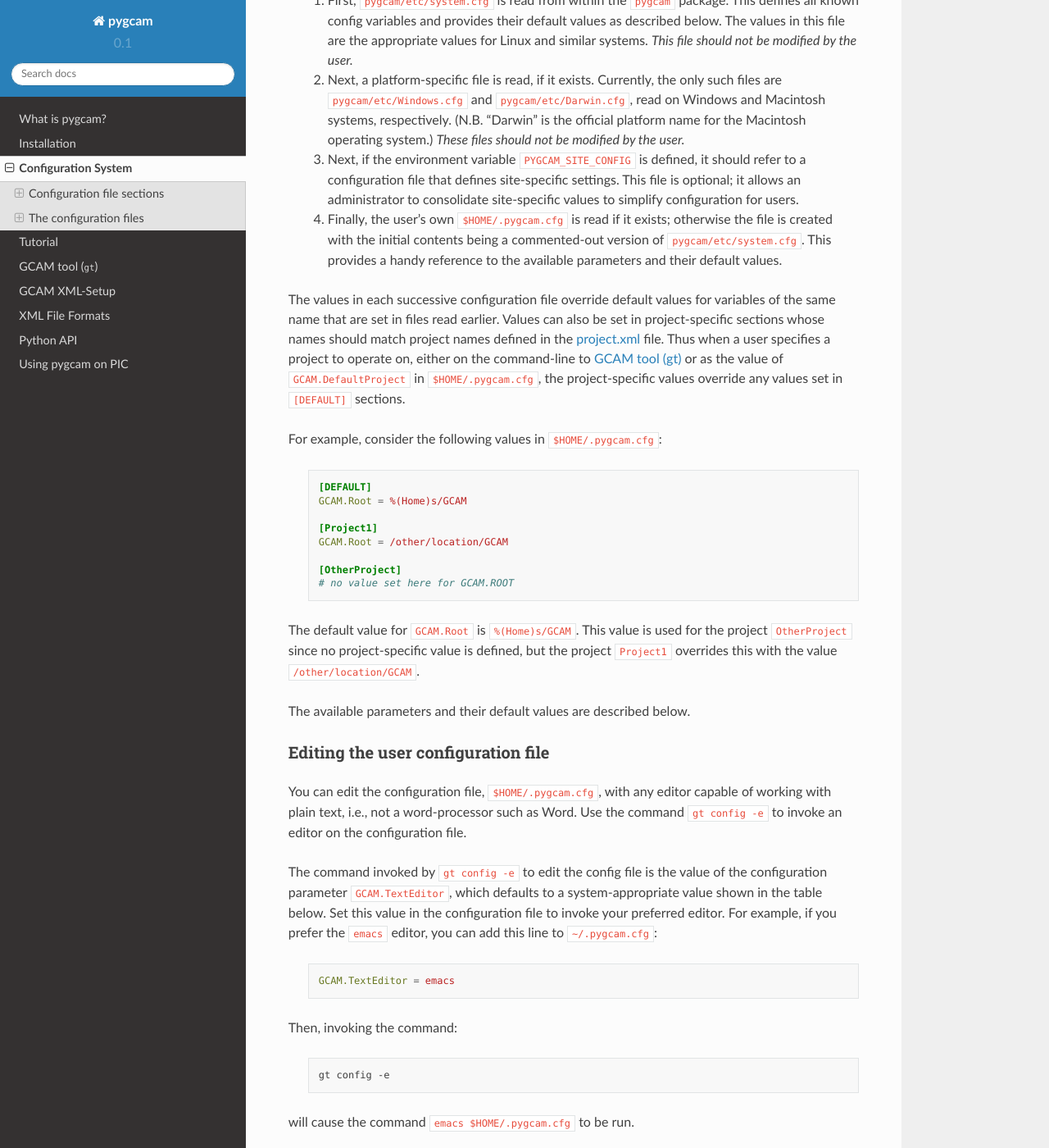
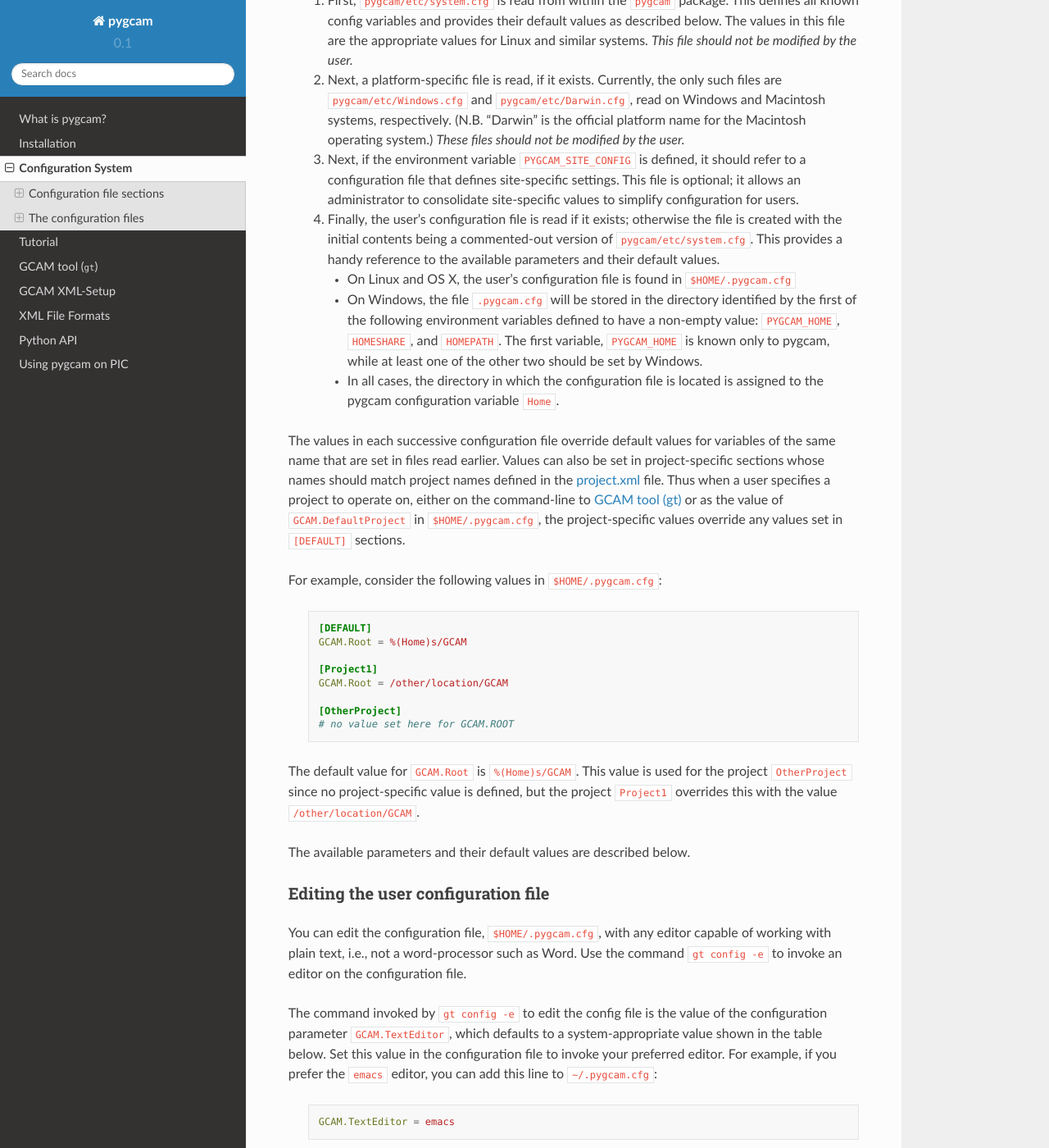
Before and after one commit to JGCRI/pygcam, a Sphinx documentation site: the page built from docs/source/config.rst, in a window 1280 px wide and 1400 px high, scrolled down 1234 px. Shown: the whole window at 82% size. Built offline with Sphinx 7.4.7 and the Read the Docs theme 2.0.0, drawn with Linux system fonts in a browser that asks for light colours; some of the changed text lies outside the part shown.

Commit message:
Updated docs.

```diff
--- a/docs/source/config.rst
+++ b/docs/source/config.rst
@@ -14,6 +14,7 @@ configuration file and the API to access it are described below.
    Usage of the ``config`` sub-command is described on the
    :ref:`gt config <config-label>` page. See :doc:`pygcam.config`
    for documentation of the API to the configuration system.
+
 
 Configuration file sections
 ----------------------------
@@ -63,10 +64,21 @@ There are up to 4 configuration files read, two of which are user-modifiable:
      optional; it allows an administrator to consolidate site-specific values to
      simplify configuration for users.
 
-  #. Finally, the user's own ``$HOME/.pygcam.cfg`` is read if it exists; otherwise the
+  #. Finally, the user's configuration file is read if it exists; otherwise the
      file is created with the initial contents being a commented-out version of
      ``pygcam/etc/system.cfg``. This provides a handy reference to the available parameters
      and their default values.
+
+     * On Linux and OS X, the user's configuration file is found in ``$HOME/.pygcam.cfg``
+
+     * On Windows, the file ``.pygcam.cfg`` will be stored in the directory identified
+       by the first of the following environment variables defined to have a non-empty
+       value: ``PYGCAM_HOME``, ``HOMESHARE``, and ``HOMEPATH``. The
+       first variable, ``PYGCAM_HOME`` is known only to pygcam, while at least one of
+       the other two should be set by Windows.
+
+     * In all cases, the directory in which the configuration file is located is
+       assigned to the pygcam configuration variable ``Home``.
 
 The values in each successive configuration file override default values for
 variables of the same name that are set in files read earlier. Values can also be set in
@@ -111,13 +123,21 @@ this line to ``~/.pygcam.cfg``:
 
      GCAM.TextEditor = emacs
 
-Then, invoking the command:
+If the editor command is not found on your execution ``PATH``, you can specify the
+full pathname, e.g.,
+
+  .. code-block:: cfg
+
+     GCAM.TextEditor = C:/Program Files/Notepad++/notepad++.exe
+
+Invoking the command:
 
   .. code-block:: bash
 
      gt config -e
 
-will cause the command ``emacs $HOME/.pygcam.cfg`` to be run.
+will cause the editor to be invoked on your configuration file.
+
 
 Referencing configuration variables
 ^^^^^^^^^^^^^^^^^^^^^^^^^^^^^^^^^^^^
```
